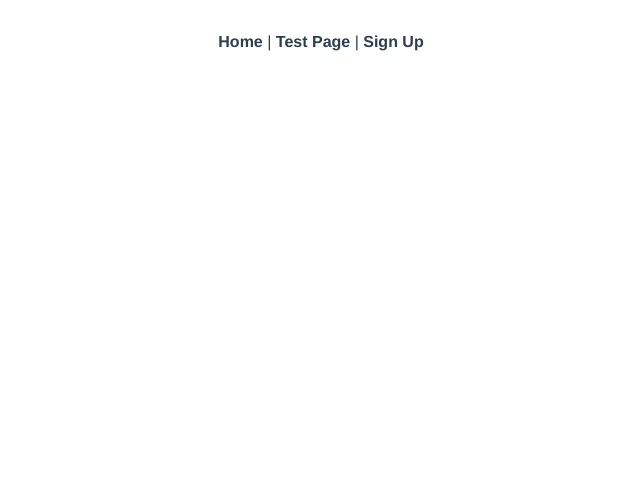
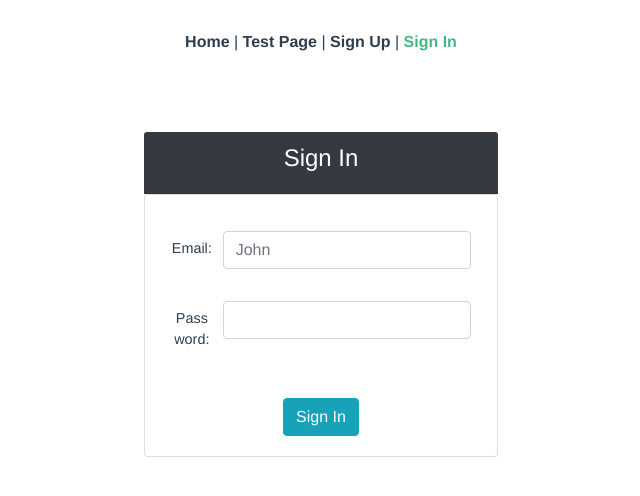
Before and after one commit to adempus/flask-vue-template, a Vue app in the folder frontend/: page /sign-in in a window 1280 px wide. Shown: the top 496 px of the page, without its empty margins (319-959 px from the left). Built offline with nearby package versions, Linux system fonts and the light colour scheme.

Commit message:
Did front-end template for user sign-in. TODO: backend portion.

```diff
--- a/frontend/src/App.vue
+++ b/frontend/src/App.vue
@@ -3,7 +3,8 @@
     <div id="nav">
       <router-link to="/">Home</router-link> |
       <router-link to="/test-page">Test Page</router-link> |
-      <router-link to="/sign-up">Sign Up</router-link>
+      <router-link to="/sign-up">Sign Up</router-link> |
+      <router-link to="/sign-in">Sign In</router-link>
       <!--      <router-link to="/about">About</router-link>-->
     </div>
     <router-view/>
--- a/frontend/src/components/SignIn.vue
+++ b/frontend/src/components/SignIn.vue
@@ -1,13 +1,137 @@
 <template>
+  <b-container class="form-width mt-5">
+    <div>
+      <b-card-header bg-variant="light" header-bg-variant="dark" header-text-variant="white">
+        <h4>Sign In</h4>
+      </b-card-header>
+      <b-card class="text-center">
+        <b-form @submit.prevent="signIn">
+          <b-row>
+            <!-- email field -->
+            <b-form-group
+              id="emailGroup"
+              label="Email:"
+              label-for="email"
+              label-cols="2"
+              class="input-label-text w-100 m-3">
+              <b-form-input
+                id="email"
+                v-model="email"
+                placeholder="John"
+                aria-describedby="email-input-feedback"
+                :state="validateState('email')"
+                trim>
+              </b-form-input>
+              <b-form-invalid-feedback v-if="!this.$v.email.required && signInClicked"
+                align="left"
+                :state="this.$v.email.required"
+                id="email-input-feedback">
+                * Email is required
+              </b-form-invalid-feedback>
+            </b-form-group>
+          </b-row>
 
+          <b-row>
+            <!-- password field -->
+            <b-form-group
+              id="passwordGroup"
+              label="Password:"
+              label-for="password"
+              label-cols="2"
+              class="input-label-text w-100 m-3">
+              <b-form-input
+                id="password"
+                v-model="password"
+                type="password"
+                placeholder=""
+                aria-describedby="password-input-feedback"
+                :state="validateState('password')"
+                trim>
+              </b-form-input>
+              <!-- password required feedback -->
+              <b-form-invalid-feedback v-if="!this.$v.password.required && signInClicked"
+                align="left"
+                :state="this.$v.password.required"
+                id="password-input-feedback">
+                * Password is required
+              </b-form-invalid-feedback>
+            </b-form-group>
+          </b-row>
+          <!-- Submit button -->
+          <b-row class="justify-content-center mt-4 pl-3 pr-3">
+            <b-button type="submit" variant="info">Sign In</b-button>
+          </b-row>
+        </b-form>
+      </b-card>
+    </div>
+  </b-container>
 </template>
 
 <script>
-    export default {
-        name: 'SignIn'
-    };
+  import axios from 'axios';
+  import { required, email } from 'vuelidate/lib/validators';
+
+  export default {
+    name: 'SignIn',
+    data() {
+      return {
+        email: '',
+        password: '',
+        signInResponse: null,
+        signInClicked: false,
+        signInSuccess: false,
+      };
+    },
+    validations: {
+      email: {
+        required,
+        email
+      },
+      password: {
+        required
+      },
+    },
+    methods: {
+      validateState(value) {
+        const { $dirty, $error } = this.$v[value];
+        return $dirty ? !$error : null;
+      },
+      signIn() {
+        this.signInClicked = true;
+        this.$v.$touch();
+        if (this.$v.$invalid) {
+          console.log('invalid sign-in credentials provided.');
+        } else {
+          this.requestUserSignIn().then((response) => {
+            this.signInResponse = response.data;
+            console.log('sign in response: ', this.signInResponse);
+            if (this.signInResponse.error === true) {
+              this.signInSuccess = false;
+            } else {
+              this.signInSuccess = true;
+            }
+          });
+        }
+      },
+      requestUserSignIn() {
+        const endpoint = 'http://localhost:5000/sign-in';
+        return axios.get(endpoint, {
+          params: {
+            email: this.email,
+            password: this.password
+          }
+        });
+      },
+    },
+  };
 </script>
 
 <style scoped>
+  .form-width {
+    width: 30vw;
+  }
 
+  .input-label-text {
+    font-size: 0.9em;
+  }
 </style>
--- a/frontend/src/components/SignUp.vue
+++ b/frontend/src/components/SignUp.vue
@@ -1,8 +1,8 @@
 <template>
   <b-container class="form-width mt-5">
     <div>
-      <p>sign up status: {{ this.signUpSuccess ? "success" : "failed" }}</p>
-      <p>sign up response: {{ this.signUpResponse }}</p>
+<!--      <p>sign up status: {{ this.signUpSuccess ? "success" : "failed" }}</p>-->
+<!--      <p>sign up response: {{ this.signUpResponse }}</p>-->
       <b-card-header bg-variant="light" header-bg-variant="dark" header-text-variant="white">
         <h4>Sign Up</h4>
       </b-card-header>
@@ -193,7 +193,7 @@
           <b-button type="submit" block variant="info">Submit</b-button>
         </b-row>
         <b-row class="float-right">
-          <b-link href="#" class="pt-3 mr-4 sign-in-link">
+          <b-link href="/sign-in" class="pt-3 mr-4 sign-in-link">
             Already a user? Sign in
             <b-icon-chevron-right></b-icon-chevron-right>
           </b-link>
--- a/frontend/src/router/index.js
+++ b/frontend/src/router/index.js
@@ -4,6 +4,7 @@ import VueRouter from 'vue-router';
 import Home from '../views/Home.vue';
 import TestPage from '../components/TestPage.vue';
 import SignUp from '../components/SignUp.vue';
+import SignIn from '../components/SignIn.vue';
 
 Vue.use(VueRouter);
 
@@ -31,6 +32,11 @@ const routes = [
     name: 'SignUp',
     component: SignUp,
   },
+  {
+    path: '/sign-in',
+    name: 'SignIn',
+    component: SignIn,
+  }
 ];
 
 const router = new VueRouter({
```
Also changed, not shown: 2 other files (tests, documents, lock files or other folders).
